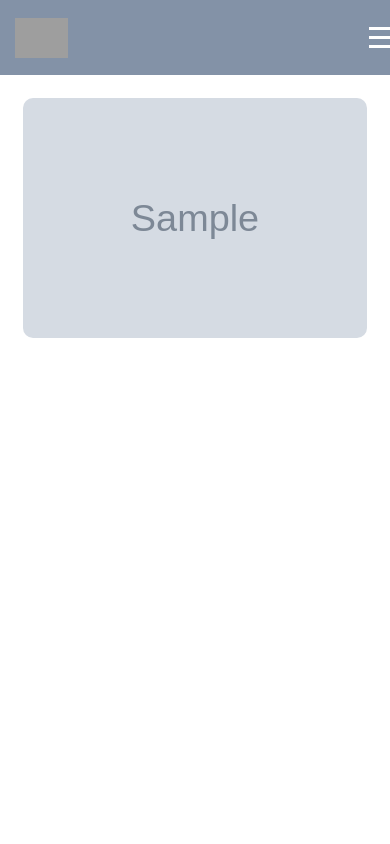
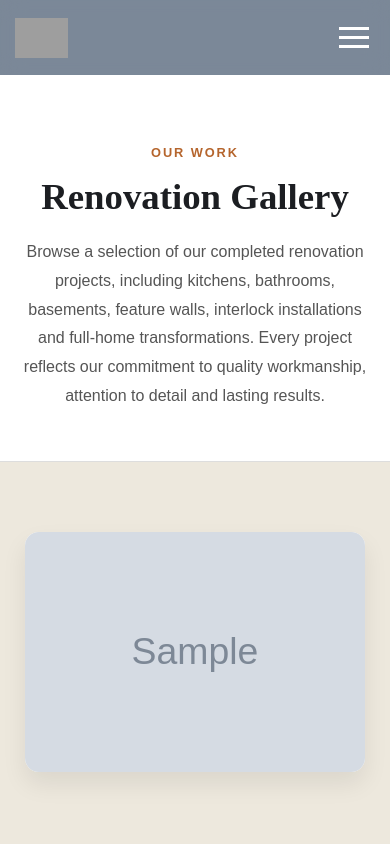
Before and after one commit to Nhasa3/RenoVision, a Django app: page /gallery/ in a window 390 px wide. Run offline with Django 5.2, Linux system fonts and the light colour scheme; tables that the repository leaves empty hold one stand-in row (values such as "Sample post"); grey boxes marked "Sample" are stand-in pictures; grey boxes are pictures that could not be loaded.

Commit message:
Redesign the gallary page as it was not compatible with the header and added some content there as well

```diff
--- a/mysite/mysite/settings.py
+++ b/mysite/mysite/settings.py
@@ -30,7 +30,7 @@ SECRET_KEY = 'django-insecure-92w%8a9sbf!k9tgq^aexc+xc#4j^o8n=^7_19up0xe0-8nr-bv
 # SECURITY WARNING: don't run with debug turned on in production!
 DEBUG = True
 
-ALLOWED_HOSTS = []
+ALLOWED_HOSTS = ['127.0.0.1', 'localhost', '192.168.2.11']
 
 
 # Application definition
--- a/mysite/template/gallary/gallery.html
+++ b/mysite/template/gallary/gallery.html
@@ -1,97 +1,258 @@
 {% load static %}
 
 <!DOCTYPE html>
-<html>
+<html lang="en">
+
 <head>
+
+    <meta charset="UTF-8">
+
+    <meta name="viewport" content="width=device-width, initial-scale=1.0">
+
+    <title>Gallery | Total Renovation</title>
+
     <link rel="stylesheet" href="{% static 'css/header.css' %}">
 
     <style>
-        body {
-    padding-top: 75px;
+
+        :root{
+            --charcoal:#1C1E22;
+            --concrete:#EDE8DD;
+            --copper:#B5652D;
         }
 
-/* Gallery */
-
-.gallery-grid {
-    display: flex;
-    flex-wrap: wrap;
-    gap: 20px;
-    width: 100%;
-    padding: 20px;
-    box-sizing: border-box;
+        *{
+            margin:0;
+            padding:0;
+            box-sizing:border-box;
         }
 
-.gallery-item {
-    flex: 0 0 calc(33.333% - 14px);
+        body{
+            font-family:"Work Sans",sans-serif;
+            background:var(--concrete);
+            color:var(--charcoal);
+            padding-top:75px;
+            overflow-x:hidden;
         }
 
-.gallery-item img {
-    width: 100%;
-    height: 280px;
-    object-fit: cover;
-    display: block;
-    border-radius: 10px;
-    transition: transform 0.3s ease;
+        /* ==========================
+           Hero
+        ========================== */
+
+        .gallery-hero{
+
+            padding:90px 20px 70px;
+
+            text-align:center;
+
+            background:#fff;
+
+            border-bottom:1px solid #ddd;
+
         }
 
-.gallery-item img:hover {
-    transform: scale(1.02);
+        .eyebrow{
+
+            color:var(--copper);
+
+            text-transform:uppercase;
+
+            letter-spacing:.15em;
+
+            font-size:.8rem;
+
+            font-weight:600;
+
+            margin-bottom:15px;
+
         }
 
-/* ---------- Tablet ---------- */
+        .gallery-hero h1{
 
-@media (max-width: 992px) {
+            font-size:clamp(2.3rem,5vw,3.8rem);
 
-    body {
-        padding-top: 80px;
+            font-family:"Zilla Slab",serif;
+
+            margin-bottom:20px;
+
         }
 
-    .gallery-item {
-        flex: 0 0 calc(50% - 10px);
+        .gallery-hero p{
+
+            max-width:700px;
+
+            margin:auto;
+
+            color:#555;
+
+            line-height:1.8;
+
+        }
+
+        /* ==========================
+           Gallery
+        ========================== */
+
+        .gallery-section{
+
+            max-width:1400px;
+
+            margin:70px auto;
+
+            padding:0 25px;
+
+        }
+
+        .gallery-grid{
+
+            display:grid;
+
+            grid-template-columns:repeat(3,1fr);
+
+            gap:25px;
+
+        }
+
+        .gallery-item{
+
+            overflow:hidden;
+
+            border-radius:14px;
+
+            background:#fff;
+
+            box-shadow:0 12px 25px rgba(0,0,0,.08);
+
+            transition:.35s;
+
+        }
+
+        .gallery-item:hover{
+
+            transform:translateY(-6px);
+
+            box-shadow:0 20px 40px rgba(0,0,0,.15);
+
+        }
+
+        .gallery-item img{
+
+            width:100%;
+
+            height:320px;
+
+            object-fit:cover;
+
+            display:block;
+
+            transition:transform .4s;
+
+        }
+
+        .gallery-item:hover img{
+
+            transform:scale(1.05);
+
+        }
+
+        /* ==========================
+           Tablet
+        ========================== */
+
+        @media(max-width:992px){
+
+            .gallery-grid{
+
+                grid-template-columns:repeat(2,1fr);
+
+            }
+
+            .gallery-item img{
+
+                height:280px;
+
             }
 
         }
 
-/* ---------- Mobile ---------- */
+        /* ==========================
+           Mobile
+        ========================== */
 
-@media (max-width: 576px) {
+        @media(max-width:768px){
 
-    body {
-        padding-top: 75px;
+            .gallery-hero{
+
+                padding:70px 20px 50px;
+
             }
 
-    .gallery-grid {
-        padding: 15px;
-        gap: 15px;
+            .gallery-grid{
+
+                grid-template-columns:1fr;
+
+                gap:18px;
+
             }
 
-    .gallery-item {
-        flex: 0 0 100%;
-    }
+            .gallery-item img{
 
-    .gallery-item img {
-        height: 240px;
+                height:240px;
+
             }
 
         }
+
     </style>
+
 </head>
+
 <body>
 
     {% include "../partials/header.html" %}
-        <div class="gallery-container">
+
+    <section class="gallery-hero">
+
+        <div class="eyebrow">
+            Our Work
+        </div>
+
+        <h1>
+            Renovation Gallery
+        </h1>
+
+        <p>
+            Browse a selection of our completed renovation projects, including kitchens,
+            bathrooms, basements, feature walls, interlock installations and full-home
+            transformations. Every project reflects our commitment to quality workmanship,
+            attention to detail and lasting results.
+        </p>
+
+    </section>
+
+    <section class="gallery-section">
+
         <div class="gallery-grid">
+
             {% for gallery in galleries %}
                 {% for photo in gallery.photos.all %}
-                        <div class="gallery-item">
-                            <a href="{{ photo.image.url }}">
-                                <img src="{{ photo.image.url }}" alt="">
+
+                    <a class="gallery-item"
+                       href="{{ photo.image.url }}">
+
+                        <img
+                            src="{{ photo.image.url }}"
+                            alt="Renovation Project">
+
                     </a>
-                        </div>
+
                 {% endfor %}
             {% endfor %}
-            </div>
+
         </div>
 
+    </section>
+
 </body>
+
 </html>
--- a/mysite/template/partials/header.html
+++ b/mysite/template/partials/header.html
@@ -5,7 +5,7 @@
 <header class="header" id="header">
 
     <a href="{% url 'web:index' %}" class="logo">
-        <img src="{% static 'resources:logo.png' %}" alt="RenoVision Logo" class="header-logo">
+        <img src="{% static 'resources/lgo.png' %}" alt="RenoVision Logo" class="header-logo">
     </a>
 
 
@@ -90,11 +90,27 @@ toggle.addEventListener("click", () => {
 });
 
 // Mobile services dropdown
-services.addEventListener("click", function () {
+services.addEventListener("click", function (e) {
 
     if (window.innerWidth <= 768) {
 
+        e.preventDefault();
+        e.stopPropagation();
+
         this.parentElement.classList.toggle("active");
+
+    }
+
+});
+
+document.addEventListener("click", function (e) {
+
+    if (window.innerWidth <= 768 &&
+        !e.target.closest(".dropdown")) {
+
+        document
+            .querySelector(".dropdown")
+            .classList.remove("active");
 
     }
 
```
Also changed, not shown: mysite/static/css/header.css (+83 -92 lines). Lines whose indentation alone changed are shown as unchanged.
